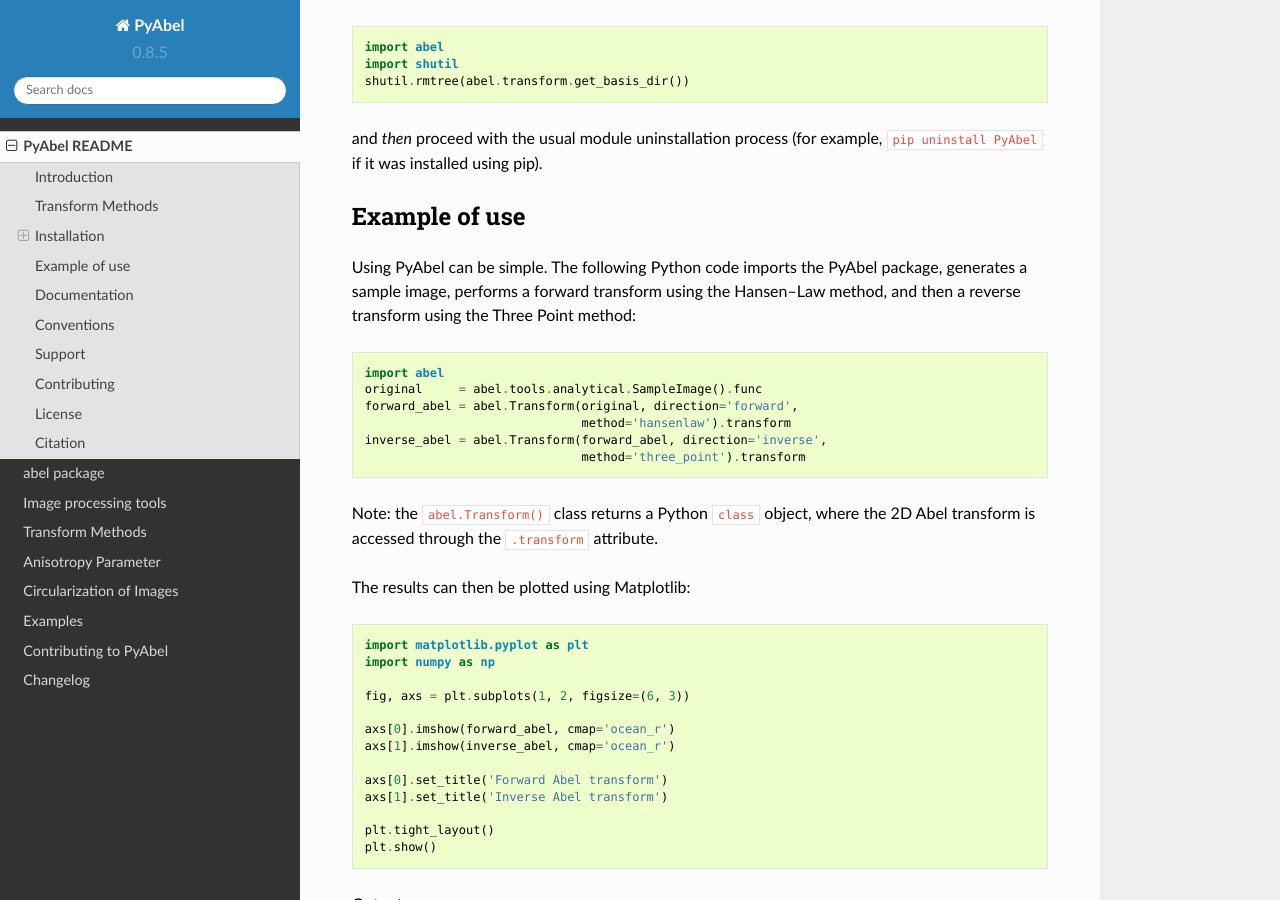
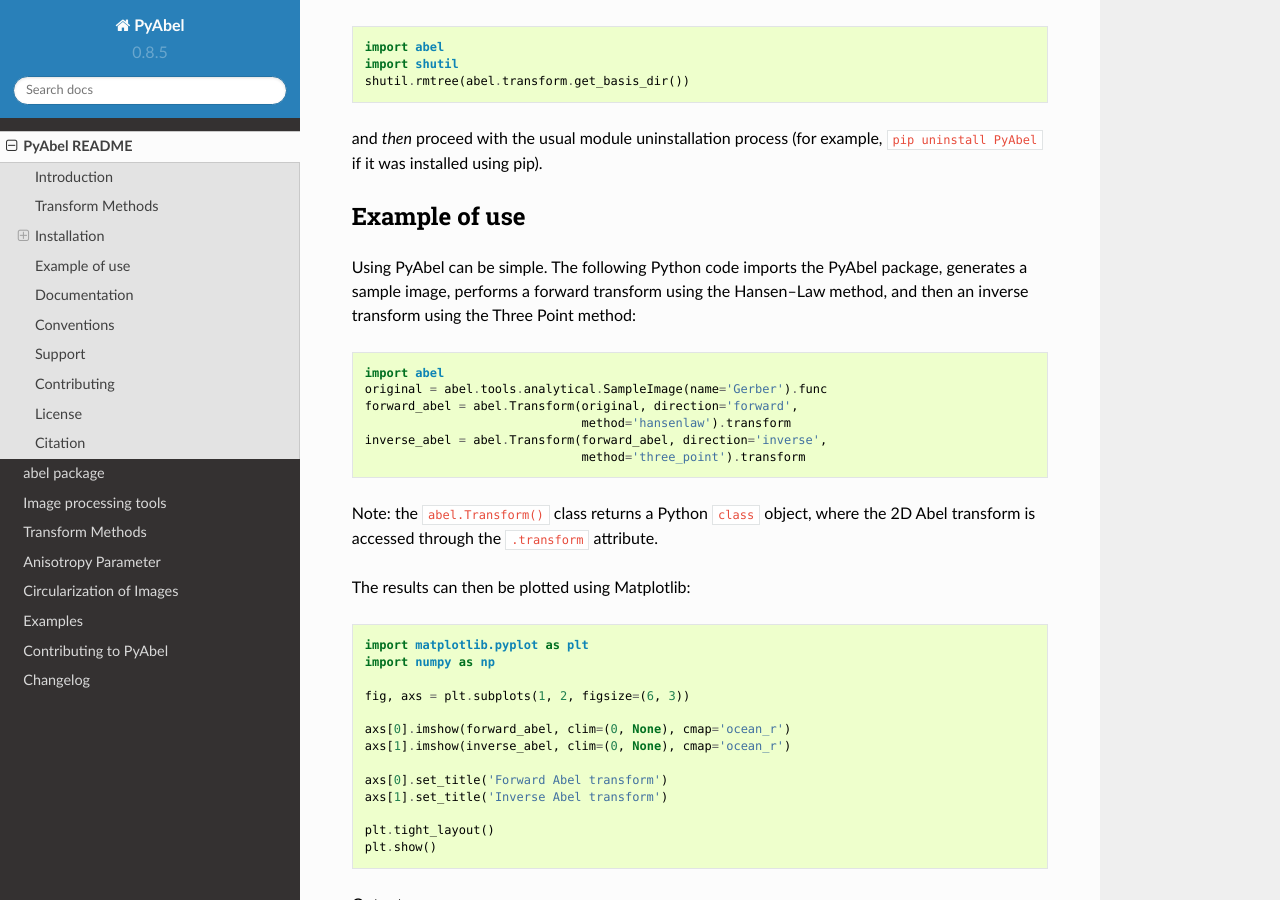
Before and after one commit to PyAbel/PyAbel, a Sphinx documentation site: the page built from doc/readme_link.rst, in a window 1280 px wide and 900 px high, scrolled down 1983 px. Built offline with Sphinx 7.4.7 and the Read the Docs theme 2.0.0, drawn with Linux system fonts in a browser that asks for light colours.

Commit message:
More "visible" sample image

```diff
--- a/README.rst
+++ b/README.rst
@@ -96,12 +96,12 @@
 Example of use
 --------------
 
-Using PyAbel can be simple. The following Python code imports the PyAbel package, generates a sample image, performs a forward transform using the Hansen–Law method, and then a reverse transform using the Three Point method:
+Using PyAbel can be simple. The following Python code imports the PyAbel package, generates a sample image, performs a forward transform using the Hansen–Law method, and then an inverse transform using the Three Point method:
 
 .. code-block:: python
 
     import abel
-    original     = abel.tools.analytical.SampleImage().func
+    original = abel.tools.analytical.SampleImage(name='Gerber').func
     forward_abel = abel.Transform(original, direction='forward',
                                   method='hansenlaw').transform
     inverse_abel = abel.Transform(forward_abel, direction='inverse',
@@ -118,8 +118,8 @@
 
     fig, axs = plt.subplots(1, 2, figsize=(6, 3))
 
-    axs[0].imshow(forward_abel, cmap='ocean_r')
-    axs[1].imshow(inverse_abel, cmap='ocean_r')
+    axs[0].imshow(forward_abel, clim=(0, None), cmap='ocean_r')
+    axs[1].imshow(inverse_abel, clim=(0, None), cmap='ocean_r')
 
     axs[0].set_title('Forward Abel transform')
     axs[1].set_title('Inverse Abel transform')
--- a/doc/readme_link.rst
+++ b/doc/readme_link.rst
@@ -18,7 +18,7 @@
 .. plot::
 
     import abel
-    original     = abel.tools.analytical.SampleImage().func
+    original = abel.tools.analytical.SampleImage(name='Gerber').func
     forward_abel = abel.Transform(original, direction='forward',
                                   method='hansenlaw').transform
     inverse_abel = abel.Transform(forward_abel, direction='inverse',
@@ -29,8 +29,8 @@
 
     fig, axs = plt.subplots(1, 2, figsize=(6, 3))
 
-    axs[0].imshow(forward_abel, cmap='ocean_r')
-    axs[1].imshow(inverse_abel, cmap='ocean_r')
+    axs[0].imshow(forward_abel, clim=(0, None), cmap='ocean_r')
+    axs[1].imshow(inverse_abel, clim=(0, None), cmap='ocean_r')
 
     axs[0].set_title('Forward Abel transform')
     axs[1].set_title('Inverse Abel transform')
```
